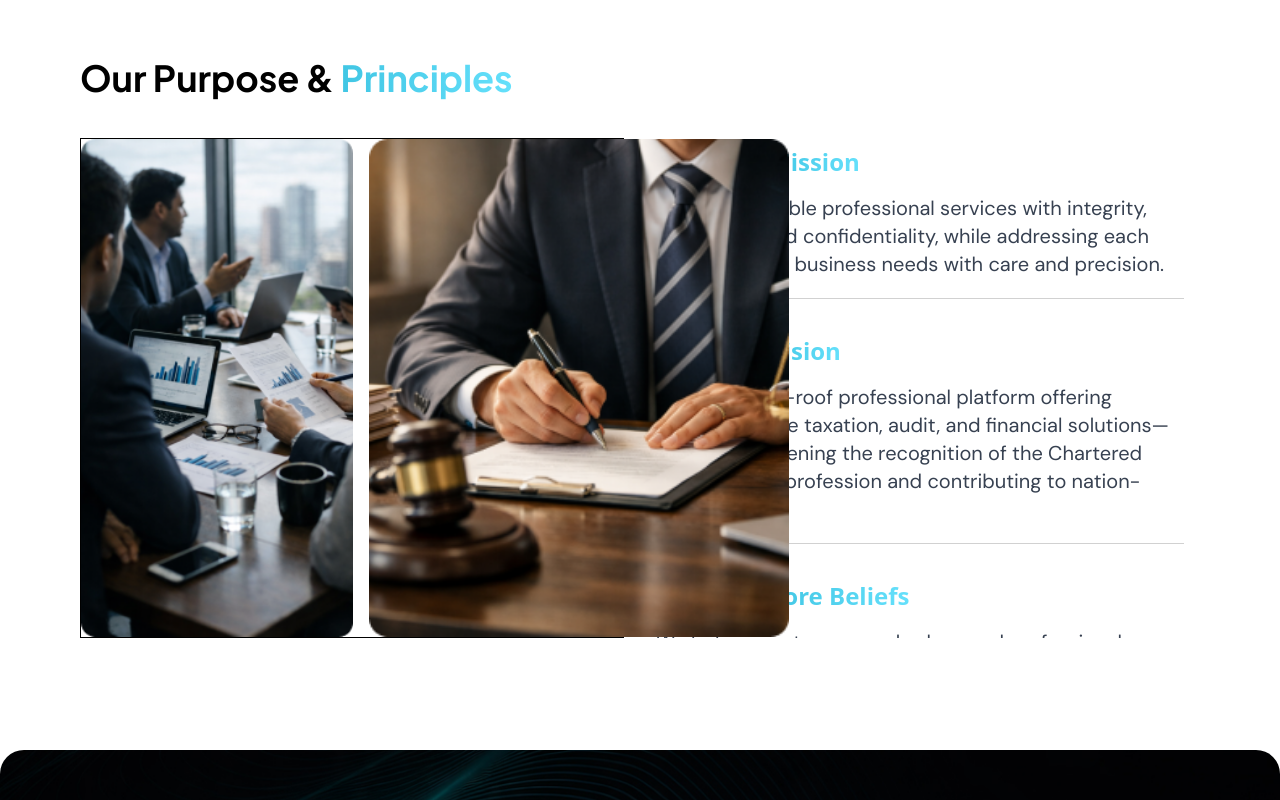
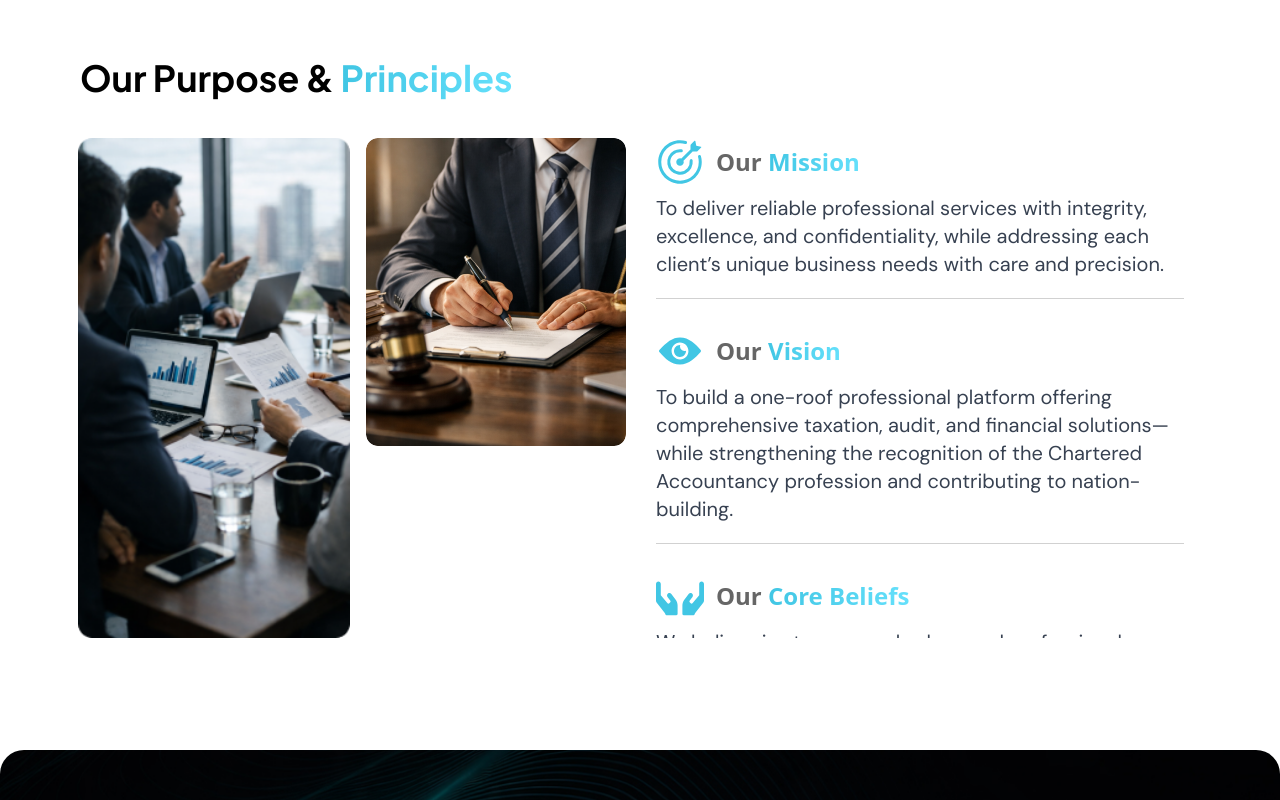
Before and after one commit to vernoxy2/GB-Laddha-CA, a React (Vite) app: page /aboutus in a window 1280 px wide. Shown: the part 1540-2340 px from the top of the page. Built offline with nearby package versions, Linux system fonts and the light colour scheme.

Commit message:
Done for TOday 2102

```diff
--- a/src/Components/PrimaryBtn.jsx
+++ b/src/Components/PrimaryBtn.jsx
@@ -5,8 +5,9 @@ import { Link } from "react-router-dom";
 const PrimaryBtn = ({ BtnText, to, className }) => {
   return (
     <Link
+    data-aos="zoom-in-up"
       to={to}
-      className={`group inline-flex items-center font-bold text-white py-1.5 md:py-3 px-2 md:px-4 rounded-md bg-gradient-to-r from-primaryStart to-primaryEnd transition duration-300 hover:scale-105 hover:shadow-lg overflow-hidden ${className}`}
+      className={`group inline-flex items-center font-bold text-white py-3 px-4 rounded-md bg-gradient-to-r from-primaryStart to-primaryEnd transition duration-300 hover:scale-105 hover:shadow-lg overflow-hidden ${className}`}
     >
       {BtnText}
 
--- a/src/Components/PrimaryServiceCard.jsx
+++ b/src/Components/PrimaryServiceCard.jsx
@@ -2,8 +2,9 @@ import React from "react";
 import LazyImage from "./LazyImage";
 import PrimaryBtn from "./PrimaryBtn";
 import Modal from "./Modal";
+import SecondaryBtn from "./SecondaryBtn";
 
-const PrimaryServiceCard = ({ isOpen, onClose, service }) => {
+const PrimaryServiceCard = ({ isOpen, onClose, service, onConsult  }) => {
   if (!service) return null;
 
   return (
@@ -26,7 +27,10 @@ const PrimaryServiceCard = ({ isOpen, onClose, service }) => {
           </div>
 
           <div className="mt-6">
-            <PrimaryBtn to="/services" BtnText="Consult Our Experts" />
+            <SecondaryBtn
+              onClick={() => onConsult(service)}
+              Text="Consult Our Experts"
+            />
           </div>
         </div>
 
--- a/src/Components/SecondaryBtn.jsx
+++ b/src/Components/SecondaryBtn.jsx
@@ -6,6 +6,7 @@ import { Link } from "react-router-dom";
 const SecondaryBtn = ({ Text, to, onClick, className }) => {
   return (
     <Link
+    data-aos="fade-up"
       to={to}
       onClick={onClick}
       className={`group inline-flex items-center hover:font-semibold  text-white py-1.5 md:py-3 px-2 md:px-4 rounded-md bg-gradient-to-r from-primaryStart to-primaryEnd ease-in-out  transition-all duration-300 hover:scale-105 hover:shadow-lg overflow-hidden ${className}`}
--- a/src/Pages/AboutUs/Components/Principles.jsx
+++ b/src/Pages/AboutUs/Components/Principles.jsx
@@ -5,6 +5,8 @@ import Purpose from "../../../assets/AboutUsImgs/Purpose.png";
 import { IoIosEye } from "react-icons/io";
 import { GoGoal } from "react-icons/go";
 import { FaHands } from "react-icons/fa";
+import Icon1 from "../../../assets/AboutUsImgs/Icons1.svg";
+import Icon2 from "../../../assets/AboutUsImgs/Icons2.svg";
 import LazyImage from "../../../Components/LazyImage";
 
 const List = [
@@ -29,13 +31,13 @@ const List = [
   {
     id: 4,
     title: "Professional Ethics",
-    icon: <IoIosEye />,
+    icon: Icon2,
     text: "We strictly adhere to the professional code of conduct and uphold the highest ethical standards. We consciously avoid any action that may compromise professional integrity or bring disrepute to the profession.",
   },
   {
     id: 5,
     title: "Responsibility Towards the Nation",
-    icon: <IoIosEye />,
+    icon: Icon1,
     text: "As India continues to attract global investment, professionals play a vital role in shaping trust and transparency. As responsible professionals and citizens, we remain committed to practices that uphold national values, protect India’s global image, and support sustainable economic growth.",
   },
 ];
@@ -43,23 +45,27 @@ const List = [
 const Principles = () => {
   return (
     <section className="container mx-auto py-12">
-      <MainHeading BlackText="Our Purpose &" GradientText="Principles" AOS={'fade-up'} />
+      <MainHeading
+        BlackText="Our Purpose &"
+        GradientText="Principles"
+        AOS={"fade-up"}
+      />
 
-      <div className="grid grid-cols-1 md:grid-cols-2 gap-8">
+      <div className="grid grid-cols-1 lg:grid-cols-2 gap-8">
         {/* Left - Images (Sticky) */}
-        <div className="flex gap-4 border border-black">
+        <div className="flex justify-center gap-4 ">
           {" "}
           <LazyImage
             src={Purpose}
             alt=""
-            className="flex-shrink-0 w-fit max-h-fit hidden sm:block "
-            AOS={'zoom-in'}
+            className="hidden md:block h-fit md:h-full"
+            AOS={"zoom-in"}
           />{" "}
           <LazyImage
             src={Principless}
             alt=""
-            className="w-auto sm:w-fit"
-            AOS={'zoom-in'}
+            className="w-full sm:w-auto h-fit  object-cover rounded-xl "
+            AOS={"zoom-in"}
           />{" "}
         </div>
 
@@ -73,8 +79,16 @@ const Principles = () => {
               >
                 <div>
                   <div className="flex gap-3 items-center">
-                    <span className="text-primaryStart text-5xl">
-                      {item.icon}
+                    <span className="text-primaryStart text-5xl flex items-center">
+                      {typeof item.icon === "string" ? (
+                        <img
+                          src={item.icon}
+                          alt=""
+                          className="w-11 h-11 object-contain flex-shrink-0"
+                        />
+                      ) : (
+                        item.icon
+                      )}
                     </span>
                     <h4 className="font-bold text-2xl text-textsecondary">
                       Our{" "}
--- a/src/Pages/Services/Services.jsx
+++ b/src/Pages/Services/Services.jsx
@@ -17,7 +17,7 @@ const Services = () => {
         }
       />
       <ServicesPage />
-      {/* <ServicesPagee /> */}
+      <ServicesPagee />
 
     </>
   );
```
Also changed, not shown: src/assets/AboutUsImgs/Icons1.svg (added), src/assets/AboutUsImgs/Icons2.svg (added).
